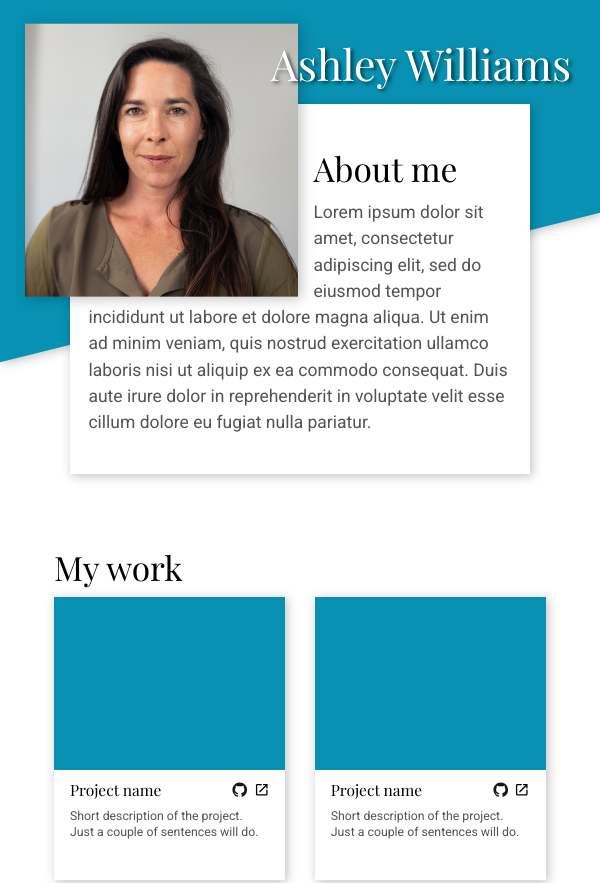
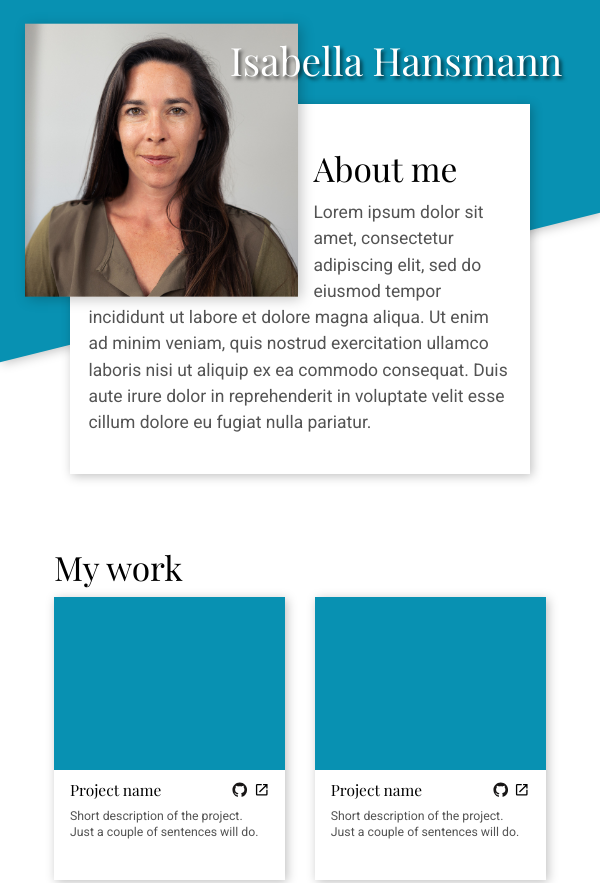
Before and after one commit to bellitabellota/portfolio, a plain HTML site: page index.html in a window 600 px wide. Shown: the top 883 px of the page. Drawn offline with nearby package versions, Linux system fonts and the light colour scheme.

Commit message:
Update name and adjust font size

```diff
--- a/index.html
+++ b/index.html
@@ -13,11 +13,11 @@
 		<section class="about">
 			<div class="about-container">
 				<div class="about-image">
-					<p class="about-image-text">Ashley Williams</p>
+					<p class="about-image-text">Isabella Hansmann</p>
 				</div>
 
 				<div class="info-card">
-					<div class="about-image-tablet"><p class="about-image-text">Ashley Williams</p></div>
+					<div class="about-image-tablet"><p class="about-image-text">Isabella Hansmann</p></div>
 					<h2>About me</h2>
 					<p>Lorem ipsum dolor sit amet, consectetur adipiscing elit,
 						sed do eiusmod tempor incididunt ut labore et dolore magna aliqua.
--- a/styles.css
+++ b/styles.css
@@ -93,7 +93,7 @@ h3 {
 .about-image-text {
 	color: white;
 	font-family: "Playfair Display", serif;
-	font-size: min(5vw, 62px);
+	font-size: min(4.1vw, 53px);
 	white-space: nowrap;
 	text-shadow: 2px 2px 3px rgba(0, 0, 0, 0.616);
 }
@@ -187,7 +187,7 @@ h3 {
 		font-family: "Playfair Display", serif;
 		white-space: nowrap;
 		text-shadow: 2px 2px 3px rgba(0, 0, 0, 0.616);
-		transform: translate(90%, -10%);
+		transform: translate(75%, -10%);
 		padding-top: 0.55vw;
 	}
 
@@ -215,7 +215,7 @@ h3 {
 	}
 
 	.about-image-tablet .about-image-text {
-		font-size: 5.5vw;
+		font-size: 5vw;
 		padding-top: 2vw;
 	}
 }
@@ -258,7 +258,7 @@ h3 {
 	}
 
 	.about-image-text {
-		font-size: 19vw;
+		font-size: 15vw;
 		white-space: wrap;
 		padding-left: 5%;
 		align-items: end;
```
